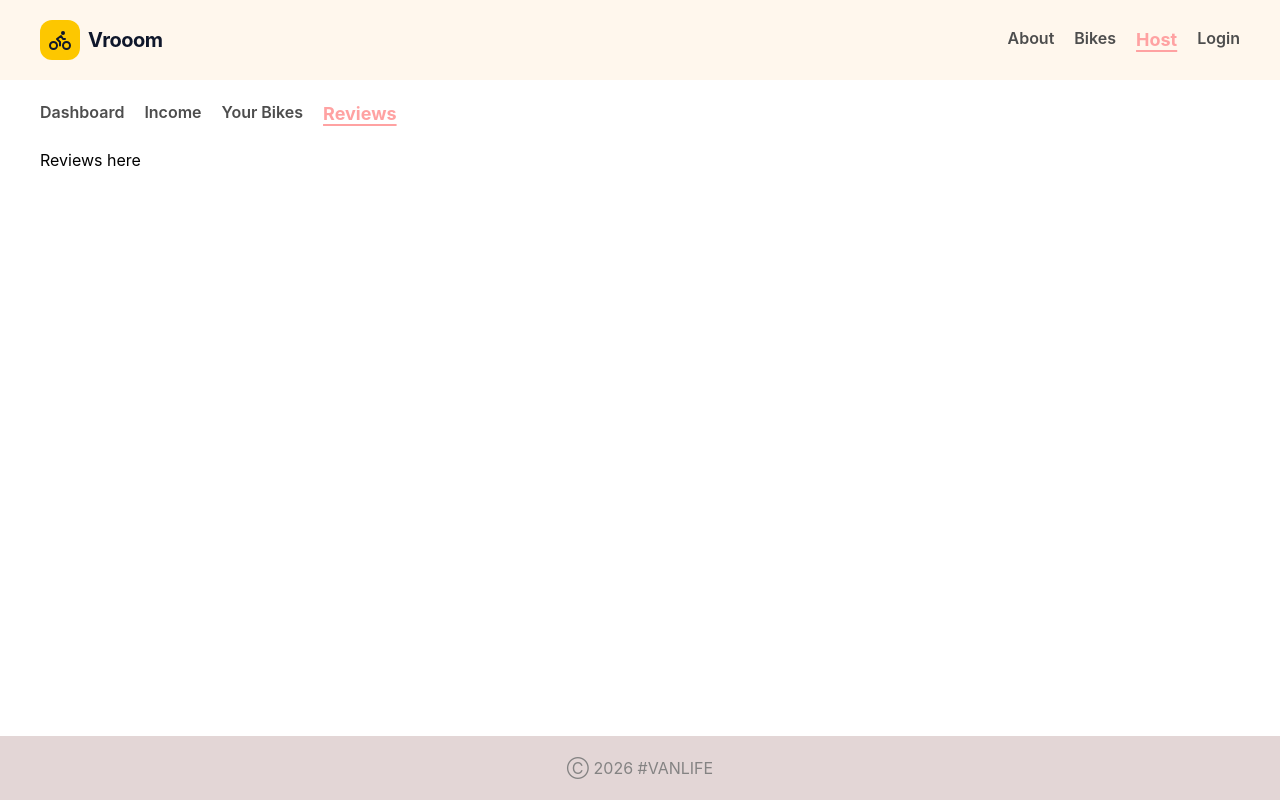
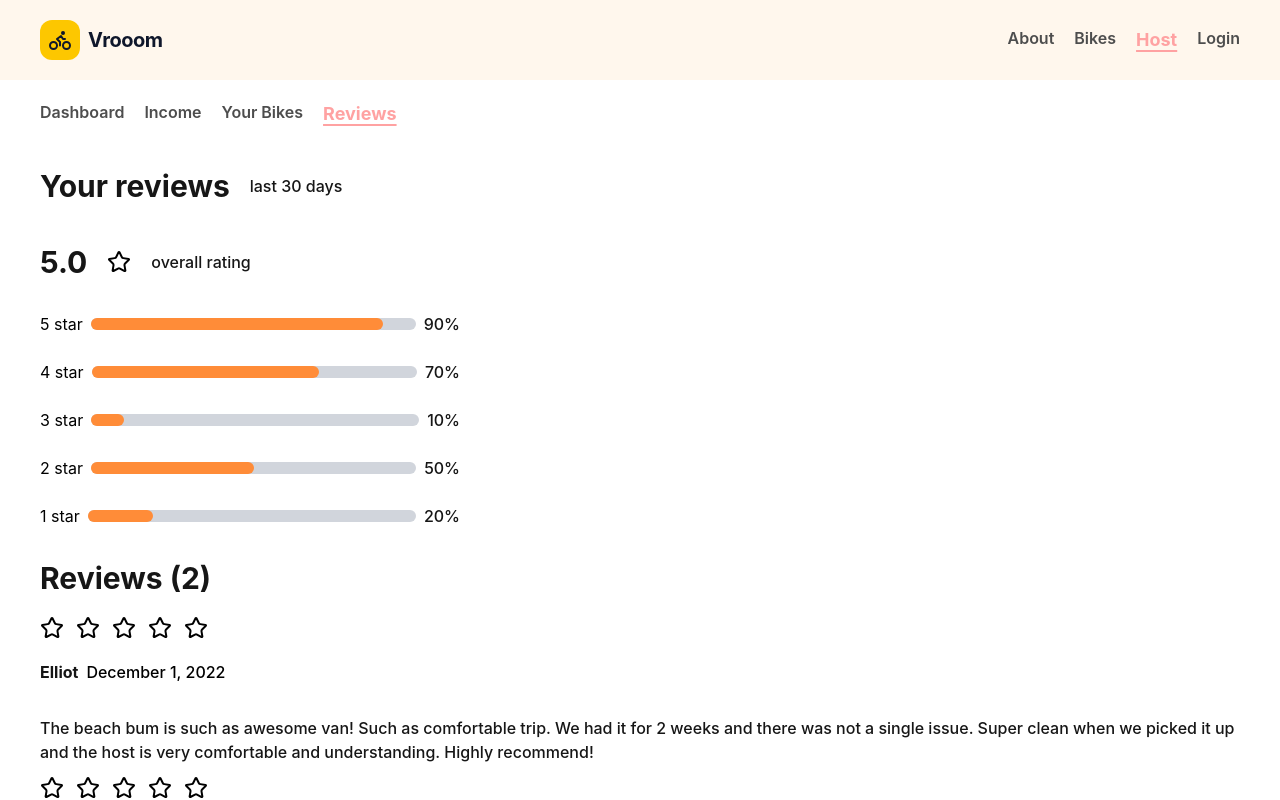
Before and after one commit to abhay0480-eng/Bike_rental_App, a React (Vite) app: page /host/reviews in a window 1280 px wide. Shown: the top 800 px of the page. Built offline with nearby package versions, Linux system fonts and the light colour scheme.

Commit message:
Built full Reviews page UI with star ratings and rating bars, updated Income chart data, and fixed shimmer animation

```diff
--- a/src/pages/host/Income.tsx
+++ b/src/pages/host/Income.tsx
@@ -24,11 +24,11 @@ export const Income = () => {
                         data={[
                             {
                                 "name": "Jan",
-                                "amt": 1400
+                                "amt": 400
                             },
                             {
                                 "name": "Feb",
-                                "amt": 1400
+                                "amt": 100
                             },
                             {
                                 "name": "Mar",
--- a/src/pages/host/Reviews.tsx
+++ b/src/pages/host/Reviews.tsx
@@ -1,9 +1,90 @@
+import { Star } from "lucide-react"
+import { H2 } from "../../ui/typography/H2"
+import { Ptag } from "../../ui/typography/PTag"
 
 
 export const Reviews = () => {
     return (
         <div>
-            Reviews here
+            <div className="flex gap-5 items-center">
+                <H2>Your reviews</H2>
+                <Ptag>last 30 days</Ptag>
+            </div>
+            <div className="flex gap-5 items-center">
+                <H2>5.0</H2>
+                <Star />
+                <Ptag>overall rating</Ptag>
+            </div>
+            <div>
+                <div className=" w-[35%] gap-2 flex justify-between items-center">
+                    <p className="text-nowrap">5 star</p>
+                    <div className="w-full h-3 bg-gray-300 relative rounded-2xl">
+                        <div className="h-3 bg-[#FF8C38] w-[90%] rounded-2xl"></div>
+                    </div>
+                    <Ptag>90%</Ptag>
+                </div>
+                <div className=" w-[35%] gap-2 flex justify-between items-center">
+                    <p className="text-nowrap">4 star</p>
+                    <div className="w-full h-3 bg-gray-300 relative rounded-2xl">
+                        <div className="h-3 bg-[#FF8C38] w-[70%] rounded-2xl"></div>
+                    </div>
+                    <Ptag>70%</Ptag>
+                </div>
+                <div className=" w-[35%] gap-2 flex justify-between items-center">
+                    <p className="text-nowrap">3 star</p>
+                    <div className="w-full h-3 bg-gray-300 relative rounded-2xl">
+                        <div className="h-3 bg-[#FF8C38] w-[10%] rounded-2xl"></div>
+                    </div>
+                    <Ptag>10%</Ptag>
+                </div>
+                <div className=" w-[35%] gap-2 flex justify-between items-center">
+                    <p className="text-nowrap">2 star</p>
+                    <div className="w-full h-3 bg-gray-300 relative rounded-2xl">
+                        <div className="h-3 bg-[#FF8C38] w-[50%] rounded-2xl"></div>
+                    </div>
+                    <Ptag>50%</Ptag>
+                </div>
+                <div className=" w-[35%] gap-2 flex justify-between items-center">
+                    <p className="text-nowrap">1 star</p>
+                    <div className="w-full h-3 bg-gray-300 relative rounded-2xl">
+                        <div className="h-3 bg-[#FF8C38] w-[20%] rounded-2xl"></div>
+                    </div>
+                    <Ptag>20%</Ptag>
+                </div>
+            </div>
+            <div>
+                <H2>Reviews (2)</H2>
+                <div>
+                    <div className="flex gap-3">
+                        <Star />
+                        <Star />
+                        <Star />
+                        <Star />
+                        <Star />
+                    </div>
+
+                    <div className="flex gap-2 items-center">
+                        <H2 size="sm">Elliot</H2>
+                        <Ptag color="[#8C8C8C]">December 1, 2022</Ptag>
+                    </div>
+                    <Ptag>The beach bum is such as awesome van! Such as comfortable trip. We had it for 2 weeks and there was not a single issue. Super clean when we picked it up and the host is very comfortable and understanding. Highly recommend!</Ptag>
+                </div>
+                <div>
+                    <div className="flex gap-3">
+                        <Star />
+                        <Star />
+                        <Star />
+                        <Star />
+                        <Star />
+                    </div>
+
+                    <div className="flex gap-2 items-center">
+                        <H2 size="sm">Sandy</H2>
+                        <Ptag color="[#8C8C8C]">December 1, 2022</Ptag>
+                    </div>
+                    <Ptag>TThis is our third time using the Modest Explorer for our travels and we love it! No complaints, absolutely perfect!</Ptag>
+                </div>
+            </div>
         </div>
     )
 }
--- a/src/ui/ShimmerUI/ShimHostBikesUI.tsx
+++ b/src/ui/ShimmerUI/ShimHostBikesUI.tsx
@@ -3,7 +3,7 @@ export const ShimHostBikesUI = () => {
         <>
             {[...Array(10)].map((_, index) => (
                 <div key={index} className="">
-                    <div className="bg-[#FFEAD0] w-full p-5 animate-pulse flex justify-between items-center my-5 rounded">
+                    <div className="bg-[#FFEAD0] w-full p-5  flex justify-between items-center my-5 rounded">
                         <div className="flex gap-4">
                             <div className="w-16 h-16 bg-gray-200 animate-pulse rounded"></div>
                             <div className="">
--- a/src/ui/typography/PTag.tsx
+++ b/src/ui/typography/PTag.tsx
@@ -15,7 +15,7 @@ export const Ptag = ({ children, size, color, underLine, ...rest }: PProps) => {
     const underLineText = underLine && `underline underline-offset-4`
     return (
         <p  {...rest} className={cn(
-            `text-[#161616] font-medium text-base my-3`,
+            `text-[#161616] font-medium text-base my-3 `,
             sizeClass, colorClass, underLineText
         )}>{children}</p>
     )
```
